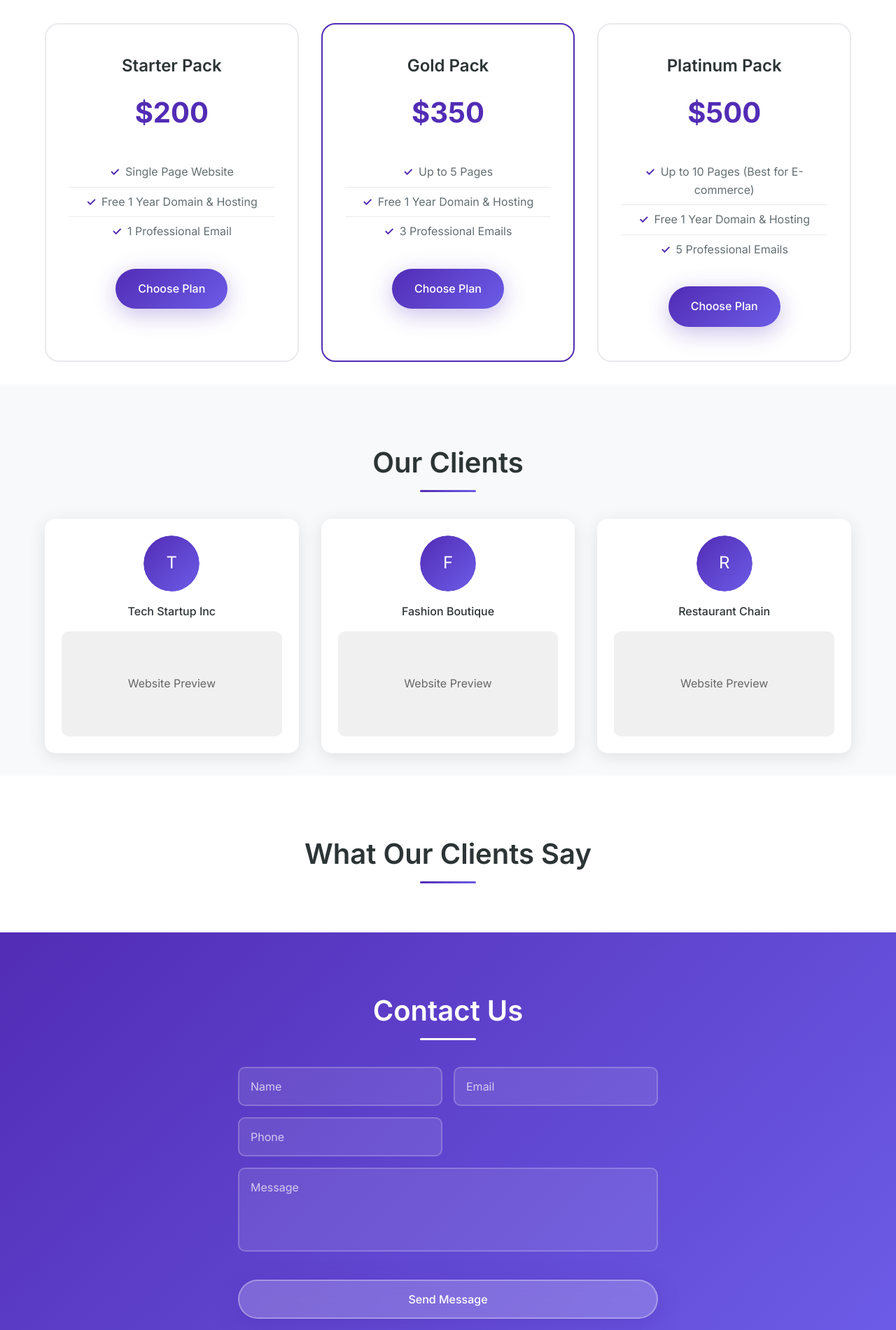
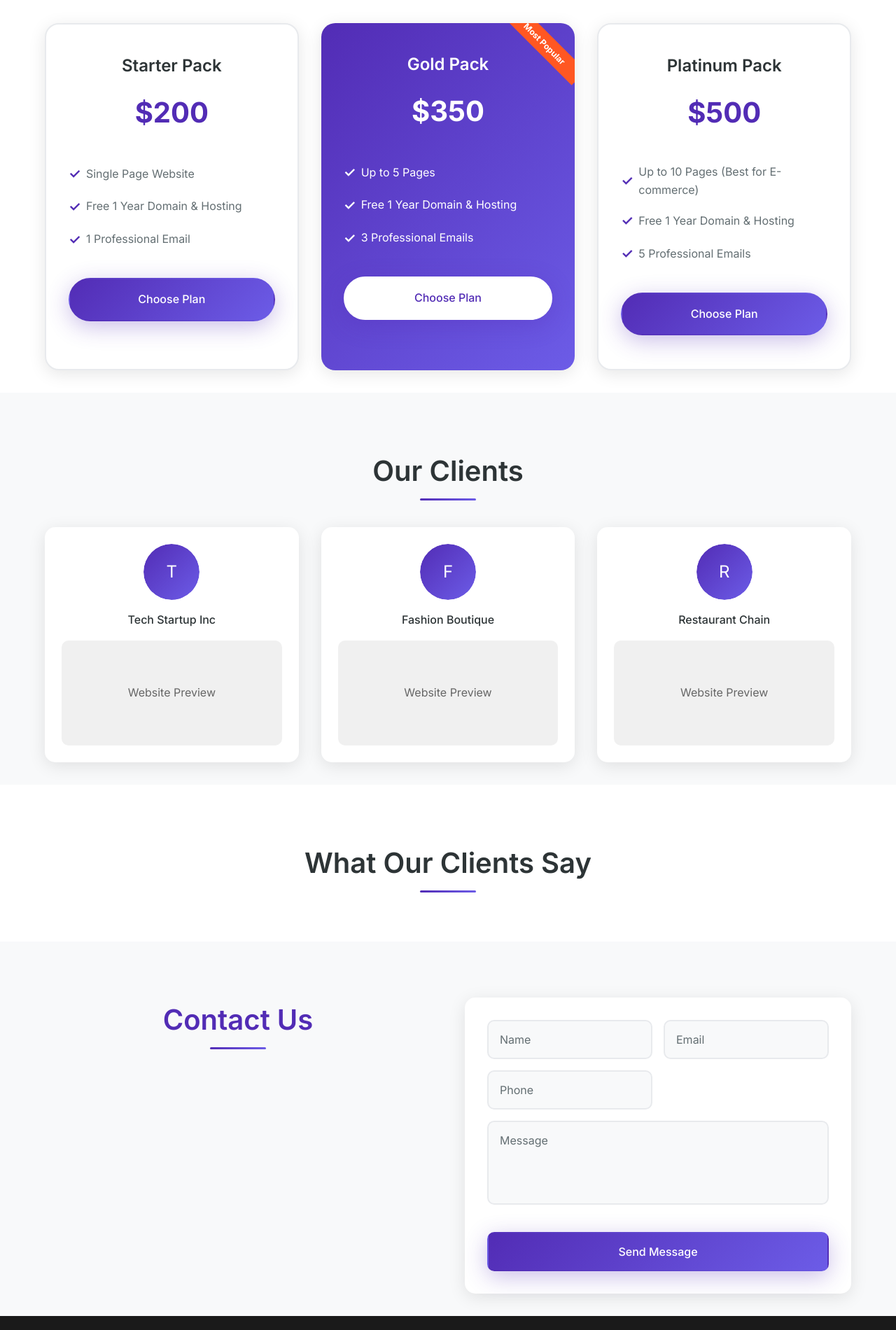
Before and after one commit to imWalterW/nexcey, a website: page index.html in a window 1280 px wide. Shown: the part 1700-3600 px from the top of the page at 70% size. Drawn offline with Linux system fonts and the light colour scheme; no server answers.

Commit message:
Update styles.css

```diff
--- a/styles.css
+++ b/styles.css
@@ -13,7 +13,7 @@
   --body-color: #ffffff;
   --container-color: #ffffff;
   --border-color: #e8eaed;
-  --gradient: linear-gradient(135deg, var(--primary-color) 0%, var(--secondary-color) 100%);
+  --gradient: linear-gradient(135deg, #522cb5 0%, #6c5ce7 100%);
 
   /* Typography */
   --body-font: 'Inter', sans-serif;
@@ -434,16 +434,13 @@ img {
 }
 
 .service__icon {
-  width: 80px;
-  height: 80px;
-  background: var(--gradient);
-  border-radius: 50%;
   display: flex;
   align-items: center;
   justify-content: center;
   margin: 0 auto var(--mb-1-5);
-  font-size: 2rem;
-  color: white;
+  font-size: 3rem;
+  color: var(--primary-color);
+  height: 80px;
 }
 
 .service__title {
@@ -477,11 +474,30 @@ img {
   position: relative;
   transition: all 0.3s ease;
   border: 2px solid var(--border-color);
+  box-shadow: 0 5px 25px rgba(0, 0, 0, 0.1);
 }
 
 .pricing__card.featured {
-  border-color: var(--primary-color);
+  background: var(--gradient);
+  color: white;
   transform: scale(1.05);
+  border: none;
+  position: relative;
+  overflow: hidden;
+}
+
+.pricing__card.featured::before {
+  content: "Most Popular";
+  position: absolute;
+  top: 15px;
+  right: -25px;
+  background: #FF5722;
+  color: white;
+  padding: 5px 30px;
+  font-size: 12px;
+  font-weight: bold;
+  transform: rotate(45deg);
+  z-index: 1;
 }
 
 .pricing__card:hover {
@@ -497,6 +513,11 @@ img {
   font-size: var(--h3-font-size);
   margin-bottom: var(--mb-1);
   color: var(--text-color);
+  font-weight: var(--font-semi-bold);
+}
+
+.pricing__card.featured .pricing__name {
+  color: white;
 }
 
 .pricing__price {
@@ -506,26 +527,60 @@ img {
   margin-bottom: var(--mb-2);
 }
 
+.pricing__card.featured .pricing__price {
+  color: white;
+}
+
 .pricing__features {
   list-style: none;
   margin-bottom: var(--mb-2);
+  text-align: left;
 }
 
 .pricing__features li {
   padding: 0.5rem 0;
   color: var(--text-color-light);
-  border-bottom: 1px solid var(--border-color);
+  display: flex;
+  align-items: center;
+  gap: 0.5rem;
 }
 
-.pricing__features li:last-child {
-  border-bottom: none;
+.pricing__card.featured .pricing__features li {
+  color: white;
 }
 
 .pricing__features li::before {
   content: '✓';
   color: var(--primary-color);
   font-weight: bold;
-  margin-right: 0.5rem;
+  font-size: 1.2rem;
+  flex-shrink: 0;
+}
+
+.pricing__card.featured .pricing__features li::before {
+  color: white;
+}
+
+.pricing__card .button {
+  background: var(--gradient);
+  color: white;
+  border: 2px solid transparent;
+  width: 100%;
+}
+
+.pricing__card.featured .button {
+  background: white;
+  color: var(--primary-color);
+  border: 2px solid white;
+}
+
+.pricing__card .button:hover {
+  background: var(--primary-color-alt);
+  transform: translateY(-2px);
+}
+
+.pricing__card.featured .button:hover {
+  background: rgba(255, 255, 255, 0.9);
 }
 
 /* ===== CLIENTS SECTION ===== */
@@ -648,21 +703,64 @@ img {
 
 /* ===== CONTACT SECTION ===== */
 .contact {
-  background: var(--gradient);
-  color: white;
+  background: #f8f9fa;
+  color: var(--text-color);
 }
 
 .contact .section__title {
-  color: white;
+  color: var(--primary-color);
 }
 
 .contact .section__title::after {
+  background: var(--gradient);
+}
+
+.contact__container {
+  display: grid;
+  grid-template-columns: 1fr 1fr;
+  gap: 3rem;
+  align-items: start;
+}
+
+.contact__info {
+  display: flex;
+  flex-direction: column;
+  gap: 1.5rem;
+}
+
+.contact__info-card {
   background: white;
+  padding: 1.5rem;
+  border-radius: 15px;
+  box-shadow: 0 5px 25px rgba(0, 0, 0, 0.1);
+  display: flex;
+  align-items: center;
+  gap: 1rem;
+}
+
+.contact__info-icon {
+  width: 50px;
+  height: 50px;
+  background: var(--gradient);
+  border-radius: 50%;
+  display: flex;
+  align-items: center;
+  justify-content: center;
+  color: white;
+  font-size: 1.2rem;
+  flex-shrink: 0;
+}
+
+.contact__info-text {
+  color: var(--text-color);
+  font-weight: var(--font-medium);
 }
 
 .contact__form {
-  max-width: 600px;
-  margin: 0 auto;
+  background: white;
+  padding: 2rem;
+  border-radius: 15px;
+  box-shadow: 0 5px 25px rgba(0, 0, 0, 0.1);
 }
 
 .contact__inputs {
@@ -675,43 +773,49 @@ img {
 .contact__input,
 .contact__textarea {
   width: 100%;
-  background: rgba(255, 255, 255, 0.1);
-  color: white;
+  background: #f8f9fa;
+  color: var(--text-color);
   padding: 1rem;
   border-radius: 10px;
-  border: 2px solid rgba(255, 255, 255, 0.2);
+  border: 2px solid #e8eaed;
   font-family: var(--body-font);
   transition: all 0.3s ease;
 }
 
 .contact__input::placeholder,
 .contact__textarea::placeholder {
-  color: rgba(255, 255, 255, 0.7);
+  color: var(--text-color-light);
 }
 
 .contact__input:focus,
 .contact__textarea:focus {
   outline: none;
-  border-color: white;
-  background: rgba(255, 255, 255, 0.2);
+  border-color: var(--primary-color);
+  background: white;
 }
 
 .contact__textarea {
   resize: none;
   height: 120px;
   margin-bottom: var(--mb-2);
+  grid-column: 1 / -1;
 }
 
 .contact__button {
   width: 100%;
-  background: rgba(255, 255, 255, 0.2);
-  backdrop-filter: blur(10px);
-  border: 2px solid rgba(255, 255, 255, 0.3);
+  background: var(--gradient);
+  color: white;
+  border: 2px solid transparent;
+  padding: 1rem 2rem;
+  border-radius: 10px;
+  font-weight: var(--font-medium);
+  transition: all 0.3s ease;
+  cursor: pointer;
 }
 
 .contact__button:hover {
-  background: white;
-  color: var(--primary-color);
+  background: var(--primary-color-alt);
+  transform: translateY(-2px);
 }
 
 /* ===== FOOTER ===== */
@@ -841,6 +945,19 @@ img {
   .hero {
     padding: 6rem 0 4rem;
   }
+
+  .contact__container {
+    grid-template-columns: 1fr;
+    gap: 2rem;
+  }
+
+  .pricing__card.featured {
+    transform: none;
+  }
+
+  .pricing__card.featured:hover {
+    transform: translateY(-10px);
+  }
 }
 
 @media screen and (max-width: 480px) {
```
